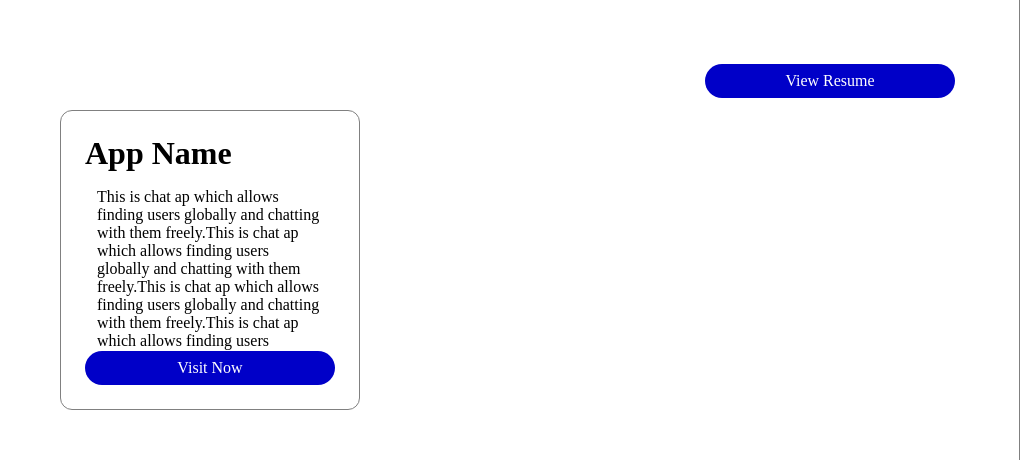
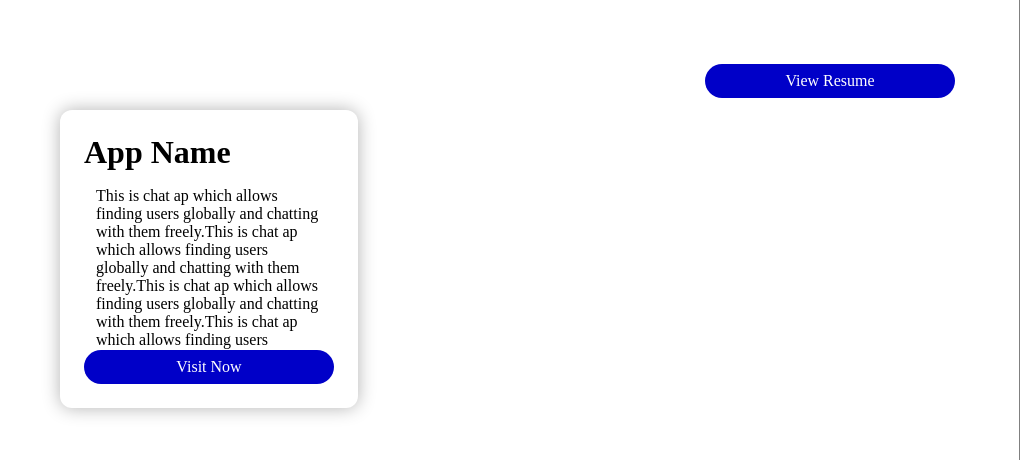
Before and after one commit to deshmukh-ajinkya/portfoilio, a plain HTML site: page index.html in a window 1280 px wide. Shown: the top 460 px of the page, 260-1280 px from the left. Drawn offline with Linux system fonts and the light colour scheme.

```diff
--- a/index.css
+++ b/index.css
@@ -111,7 +111,6 @@ body {
 .button-container {
     padding: 24px;
     border-radius: 12px;
-    border: 1px solid gray;
     max-width: 250px;
     height: 250px;
     display: flex;
@@ -119,6 +118,7 @@ body {
     justify-content: flex-end;
     align-items: flex-start;
     margin-top: 12px;
+    box-shadow: 0px 0px 18px 0px rgba(0, 0, 0, 0.3);
 }
 
 .visit-now {
```
